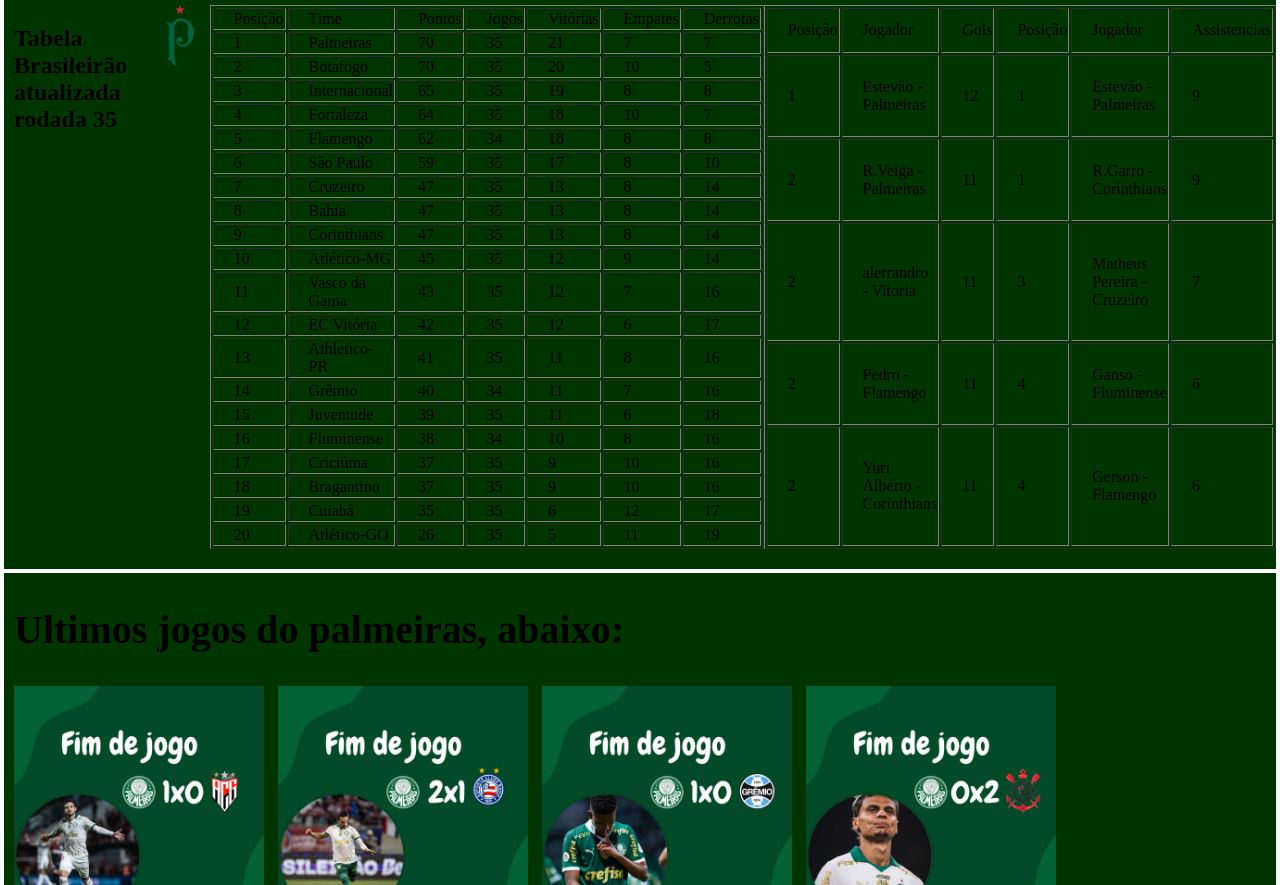
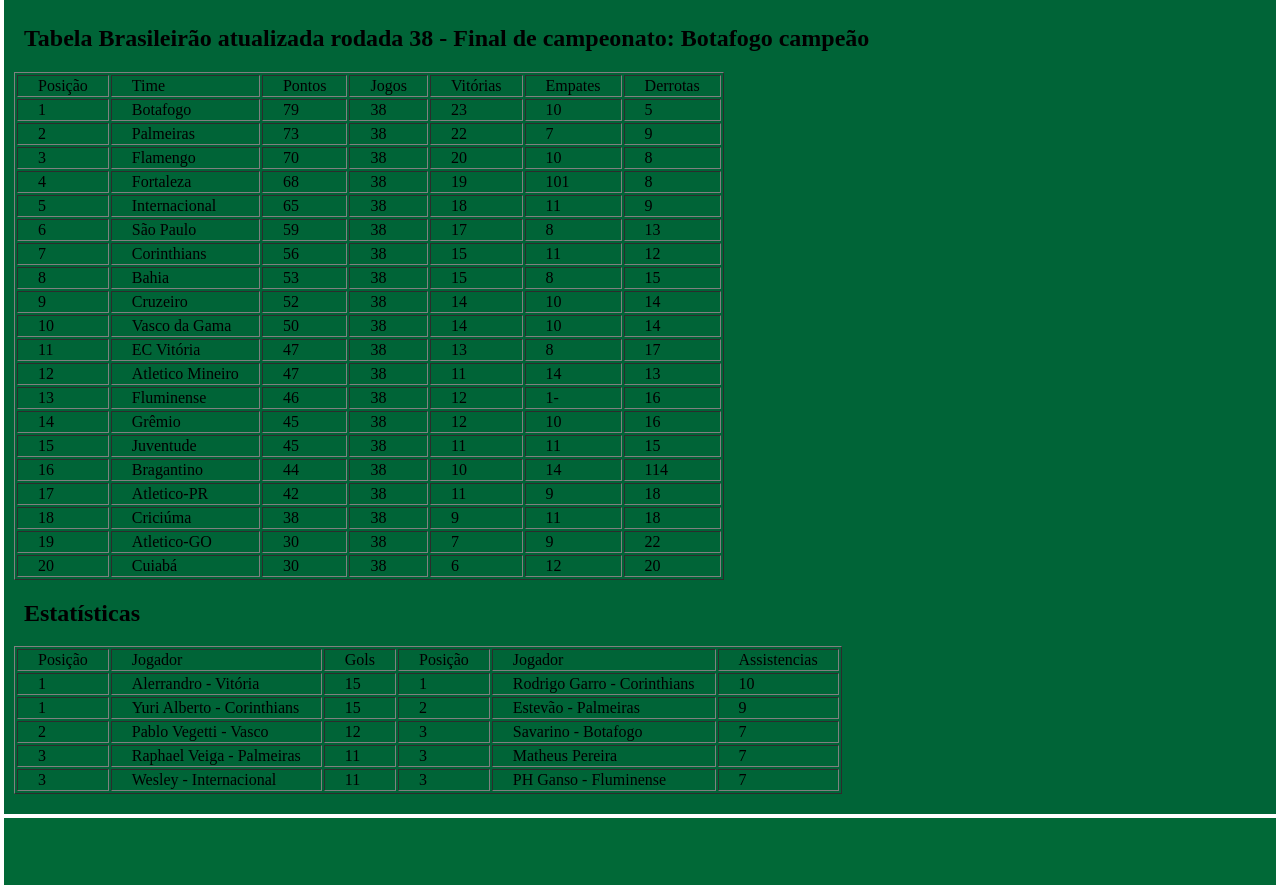
Before and after one commit to Pedrow769/Site-Palmeiras, a plain HTML site: page index.html in a window 1280 px wide. Shown: the part 295-1180 px from the top of the page. Drawn offline with Linux system fonts and the light colour scheme.

Commit message:
Atualização semanal
Atualização semanal do site de informações do Palmeiras

```diff
--- a/index.html
+++ b/index.html
@@ -12,12 +12,11 @@
     <h1>Verdão Sempre</h1>
     <img src="Simbolo-palmeiras-1.png">
     <p>Aqui vamos ter informações atualizadas sobre o palmeiras</p>
-<a href="https://www.instagram.com/palmeirasmemes1914/">
+    <a href="https://www.instagram.com/palmeirasmemes1914/">
         <img src="Logo insta.png" alt=""> </a>
 
     <section class="Tabela">
-        <H2>Tabela Brasileirão atualizada rodada 35</H2>
-        <img src="Simbolo-palmeiras-2.png">
+        <H2>Tabela Brasileirão atualizada rodada 38 - Final de campeonato: Botafogo campeão</H2>
         <table border="1">
             <tr>
                 <td>Posição</td>
@@ -30,188 +29,188 @@
             </tr>
             <tr>
                 <td>1</td>
-                <td>Palmeiras</td>
-                <td>70</td>
-                <td>35</td>
-                <td>21</td>
-                <td>7</td>
-                <td>7</td>
-            </tr>
-            <tr>
-                <td>2</td>
                 <td>Botafogo</td>
-                <td>70</td>
-                <td>35</td>
-                <td>20</td>
+                <td>79</td>
+                <td>38</td>
+                <td>23</td>
                 <td>10</td>
                 <td>5</td>
             </tr>
             <tr>
+                <td>2</td>
+                <td>Palmeiras</td>
+                <td>73</td>
+                <td>38</td>
+                <td>22</td>
+                <td>7</td>
+                <td>9</td>
+            </tr>
+            <tr>
                 <td>3</td>
-                <td>Internacional</td>
-                <td>65</td>
-                <td>35</td>
-                <td>19</td>
-                <td>8</td>
+                <td>Flamengo</td>
+                <td>70</td>
+                <td>38</td>
+                <td>20</td>
+                <td>10</td>
                 <td>8</td>
             </tr>
             <tr>
                 <td>4</td>
                 <td>Fortaleza</td>
-                <td>64</td>
-                <td>35</td>
-                <td>18</td>
-                <td>10</td>
-                <td>7</td>
+                <td>68</td>
+                <td>38</td>
+                <td>19</td>
+                <td>101</td>
+                <td>8</td>
             </tr>
             <tr>
                 <td>5</td>
-                <td>Flamengo</td>
-                <td>62</td>
-                <td>34</td>
+                <td>Internacional</td>
+                <td>65</td>
+                <td>38</td>
                 <td>18</td>
-                <td>8</td>
-                <td>8</td>
+                <td>11</td>
+                <td>9</td>
             </tr>
             <tr>
                 <td>6</td>
                 <td>São Paulo</td>
                 <td>59</td>
-                <td>35</td>
+                <td>38</td>
                 <td>17</td>
                 <td>8</td>
-                <td>10</td>
+                <td>13</td>
             </tr>
             <tr>
                 <td>7</td>
-                <td>Cruzeiro</td>
-                <td>47</td>
-                <td>35</td>
-                <td>13</td>
-                <td>8</td>
-                <td>14</td>
+                <td>Corinthians</td>
+                <td>56</td>
+                <td>38</td>
+                <td>15</td>
+                <td>11</td>
+                <td>12</td>
             </tr>
             <tr>
                 <td>8</td>
                 <td>Bahia</td>
-                <td>47</td>
-                <td>35</td>
-                <td>13</td>
+                <td>53</td>
+                <td>38</td>
+                <td>15</td>
                 <td>8</td>
-                <td>14</td>
+                <td>15</td>
             </tr>
             <tr>
                 <td>9</td>
-                <td>Corinthians</td>
-                <td>47</td>
-                <td>35</td>
-                <td>13</td>
-                <td>8</td>
+                <td>Cruzeiro</td>
+                <td>52</td>
+                <td>38</td>
+                <td>14</td>
+                <td>10</td>
                 <td>14</td>
             </tr>
             <tr>
                 <td>10</td>
-                <td>Atlético-MG</td>
-                <td>45</td>
-                <td>35</td>
-                <td>12</td>
-                <td>9</td>
+                <td>Vasco da Gama</td>
+                <td>50</td>
+                <td>38</td>
+                <td>14</td>
+                <td>10</td>
                 <td>14</td>
             </tr>
             <tr>
                 <td>11</td>
-                <td>Vasco da Gama</td>
-                <td>43</td>
-                <td>35</td>
-                <td>12</td>
-                <td>7</td>
-                <td>16</td>
+                <td>EC Vitória</td>
+                <td>47</td>
+                <td>38</td>
+                <td>13</td>
+                <td>8</td>
+                <td>17</td>
             </tr>
             <tr>
                 <td>12</td>
-                <td>EC Vitória</td>
-                <td>42</td>
-                <td>35</td>
-                <td>12</td>
-                <td>6</td>
-                <td>17</td>
+                <td>Atletico Mineiro</td>
+                <td>47</td>
+                <td>38</td>
+                <td>11</td>
+                <td>14</td>
+                <td>13</td>
             </tr>
             <tr>
                 <td>13</td>
-                <td>Athletico-PR</td>
-                <td>41</td>
-                <td>35</td>
-                <td>11</td>
-                <td>8</td>
+                <td>Fluminense</td>
+                <td>46</td>
+                <td>38</td>
+                <td>12</td>
+                <td>1-</td>
                 <td>16</td>
             </tr>
             <tr>
                 <td>14</td>
                 <td>Grêmio</td>
-                <td>40</td>
-                <td>34</td>
-                <td>11</td>
-                <td>7</td>
+                <td>45</td>
+                <td>38</td>
+                <td>12</td>
+                <td>10</td>
                 <td>16</td>
             </tr>
             <tr>
                 <td>15</td>
                 <td>Juventude</td>
-                <td>39</td>
-                <td>35</td>
+                <td>45</td>
+                <td>38</td>
                 <td>11</td>
-                <td>6</td>
+                <td>11</td>
+                <td>15</td>
+            </tr>
+            <tr>
+                <td>16</td>
+                <td>Bragantino</td>
+                <td>44</td>
+                <td>38</td>
+                <td>10</td>
+                <td>14</td>
+                <td>114</td>
+            </tr>
+            <tr>
+                <td>17</td>
+                <td>Atletico-PR</td>
+                <td>42</td>
+                <td>38</td>
+                <td>11</td>
+                <td>9</td>
                 <td>18</td>
             </tr>
             <tr>
-                <td>16</td>
-                <td>Fluminense</td>
+                <td>18</td>
+                <td>Criciúma </td>
                 <td>38</td>
-                <td>34</td>
-                <td>10</td>
-                <td>8</td>
-                <td>16</td>
-            </tr>
-            <tr>
-                <td>17</td>
-                <td>Criciúma</td>
-                <td>37</td>
-                <td>35</td>
+                <td>38</td>
                 <td>9</td>
-                <td>10</td>
-                <td>16</td>
-            </tr>
-            <tr>
+                <td>11</td>
                 <td>18</td>
-                <td>Bragantino</td>
-                <td>37</td>
-                <td>35</td>
-                <td>9</td>
-                <td>10</td>
-                <td>16</td>
             </tr>
 
             <tr>
                 <td>19</td>
-                <td>Cuiabá</td>
-                <td>35</td>
-                <td>35</td>
-                <td>6</td>
-                <td>12</td>
-                <td>17</td>
+                <td>Atletico-GO</td>
+                <td>30</td>
+                <td>38</td>
+                <td>7</td>
+                <td>9</td>
+                <td>22</td>
             </tr>
 
             <tr>
                 <td>20</td>
-                <td>Atlético-GO</td>
-                <td>26</td>
-                <td>35</td>
-                <td>5</td>
-                <td>11</td>
-                <td>19</td>
+                <td>Cuiabá</td>
+                <td>30</td>
+                <td>38</td>
+                <td>6</td>
+                <td>12</td>
+                <td>20</td>
             </tr>
         </table>
-
+        <h2>Estatísticas</h2>
         <table border="1">
             <tr>
                 <td>Posição</td>
@@ -224,47 +223,47 @@
 
             <tr>
                 <td>1</td>
-                <td>Estevão - Palmeiras </td>
-                <td>12 </td>
+                <td>Alerrandro - Vitória </td>
+                <td>15 </td>
                 <td> 1</td>
+                <td>Rodrigo Garro - Corinthians</td>
+                <td>10</td>
+            </tr>
+
+            <tr>
+                <td>1</td>
+                <td>Yuri Alberto - Corinthians</td>
+                <td>15</td>
+                <td>2</td>
                 <td>Estevão - Palmeiras</td>
                 <td>9</td>
             </tr>
 
             <tr>
                 <td>2</td>
-                <td>R.Veiga - Palmeiras</td>
-                <td>11</td>
-                <td>1</td>
-                <td>R.Garro - Corinthians</td>
-                <td>9</td>
-            </tr>
-
-            <tr>
-                <td>2</td>
-                <td>alerrandro - Vitoria </td>
-                <td>11</td>
+                <td>Pablo Vegetti - Vasco </td>
+                <td>12</td>
                 <td>3</td>
-                <td>Matheus Pereira - Cruzeiro</td>
+                <td>Savarino - Botafogo</td>
                 <td>7</td>
             </tr>
 
             <tr>
-                <td>2</td>
-                <td>Pedro - Flamengo</td>
+                <td>3</td>
+                <td>Raphael Veiga - Palmeiras</td>
                 <td>11</td>
-                <td>4</td>
-                <td>Ganso - Fluminense</td>
-                <td>6</td>
+                <td>3</td>
+                <td>Matheus Pereira</td>
+                <td>7</td>
             </tr>
 
             <tr>
-                <td>2</td>
-                <td>Yuri Alberto - Corinthians</td>
+                <td>3</td>
+                <td>Wesley - Internacional</td>
                 <td>11</td>
-                <td>4</td>
-                <td>Gerson - Flamengo</td>
-                <td>6</td>
+                <td>3</td>
+                <td>PH Ganso - Fluminense</td>
+                <td>7</td>
             </tr>
 
 
@@ -272,46 +271,48 @@
     </section>
 
     <section class="jogos">
-        <h1>Ultimos jogos do palmeiras, abaixo:</h1>
+        <h3>Ultimos jogos do palmeiras, abaixo:</h3>
+        <img src="Fim de jogo Fluminense.png">
+        <img src="Fim de jogo Cruzeiro.png">
+        <img src="Fim de jogo Botafogo.png">
         <img src="Fim de jogo atletico G.png">
         <img src="Fim de jogo bahia.png">
-        <img src="Fim de jogo gremio.png">
-        <img src="Fim de jogo corinthias.png">
-        <img src="Fim de jogo.png">
 
     </section>
 
     <section class="Escalações">
-        <h1>Ultimas Escalações dos jogos, abaixo:</h1>
+        <h3>Ultimas Escalações dos jogos, abaixo:</h3>
+        <img src="Esclação Fluminense.png">
+        <img src="Esclação Cruzeiro.png">
+        <img src="Esclação Botafogo.png">
         <img src="Escalação Atletico goianiense.png">
         <img src="Escalação Bahia.png">
-        <img src="Escalação Gremio.png">
-        <img src="Escalação corinthias.png">
-        <img src="Escalação fortaleza.jpg">
+
     </section>
 
-    <section class="Resumo-jogos">
-        <h1>Resumo dos jogos</h1>
-        <div class="Resumo-1">
+    <section class="Video-jogos">
+        <h3>Resumo dos jogos</h3>
+        <div class="Video-1">
+            <a href="https://www.youtube.com/watch?v=z-a7Yq2wiPg">
+                <img src="Video Palmeiras x Fluminense.jpeg"></a>
+        </div>
+        <div class="Video-2">
+            <a href="https://www.youtube.com/watch?v=-PmrgwbhZc4">
+                <img src="Video Palmeiras x Cruzeiro.jpeg"></a>
+        </div>
+        <div class="Video-3">
+            <a href="https://youtu.be/qc5e_a2XW3w?si=BAB_BnIffoT-rm1l">
+                <img src="https://img.youtube.com/vi/qc5e_a2XW3w/maxresdefault.jpg"></a>
+        </div>
+        <div class="Video-4">
             <a href="https://www.youtube.com/watch?v=sFBlirT5OSw">
                 <img src="https://img.youtube.com/vi/sFBlirT5OSw/maxresdefault.jpg"></a>
         </div>
-        <div class="Resumo-2">
+        <div class="Video-5">
             <a href="https://www.youtube.com/watch?v=DEoDINbf4bE">
                 <img src="https://img.youtube.com/vi/DEoDINbf4bE/maxresdefault.jpg"></a>
         </div>
-        <div class="Resumo-3">
-            <a href="https://www.youtube.com/watch?v=AHq0M4HYsQ8">
-                <img src="https://img.youtube.com/vi/AHq0M4HYsQ8/maxresdefault.jpg"></a>
-        </div>
-        <div class="Resumo-4">
-            <a href="https://www.youtube.com/watch?v=rsDf9E1RxYU">
-                <img src="https://img.youtube.com/vi/rsDf9E1RxYU/maxresdefault.jpg"></a>
-        </div>
-        <div class="Resumo-5">
-            <a href="https://www.youtube.com/watch?v=2eCzxmctr_g">
-                <img src="https://img.youtube.com/vi/2eCzxmctr_g/maxresdefault.jpg"></a>
-        </div>
+
 
 
     </section>
--- a/styles.css
+++ b/styles.css
@@ -5,25 +5,29 @@ body {
     font-family: 'Times New Roman', Times, serif;
 }
 
-.Tabela{
-    background-color: rgb(0, 53, 0);
+.Tabela {
+    background-color: rgb(0, 100, 55);
     padding-bottom: 20px;
     padding-top: 20px;
-    border-top:solid 4px white;
+    border-top: solid 4px white;
     padding-left: 10px;
-    display: flex;
+    padding-right: 10px;
+
     overflow-x: auto;
 }
 
+td {
+    padding-left: 20px;
+    padding-right: 20px;
+}
+
 .jogos {
-    background-color: rgb(0, 53, 0);
+    background-color: rgb(1, 105, 55);
     border-bottom: solid 4px white;
     border-top: solid 4px white;
-}
-td{
-padding-left: 20px;
-
-
+    overflow-x: auto;
+    padding-top: 50px;
+    padding-bottom: 50px;
 }
 
 .jogos img {
@@ -33,9 +37,15 @@ padding-left: 20px;
 }
 
 .Escalações {
-    background-color: rgb(0, 53, 0);
+    background-color: rgb(0, 100, 55);
     border-bottom: solid 4px white;
     border-top: solid 4px white;
+    overflow-x: auto;
+    padding-top: 50px;
+    padding-bottom: 50px;
+    padding-right: 10px;
+
+
 }
 
 .Escalações img {
@@ -44,72 +54,83 @@ padding-left: 20px;
     padding-left: 10px;
 }
 
-.Resumo-jogos{
-    background-color: rgb(0, 53, 0);
+.Video-jogos {
+    background-color: rgb(1, 105, 55);
     border-bottom: solid 4px white;
     border-top: solid 4px white;
     display: flex;
     overflow-x: auto;
+    padding-top: 50px;
+    padding-bottom: 50px;
 }
 
-.Resumo-1 img{
+.Video-1 img {
     width: 360px;
     height: 230px;
     padding-left: 10px;
     opacity: 0.5;
-    border-top: solid;
-}
-
-.Resumo-1 img:hover{
-    opacity: 1.0;
 
 }
 
-.Resumo-2 img{
+.Video-1 img:hover {
+    opacity: 1.0;
+    border: solid 5px rgb(80, 200, 120);
+    padding-left: 0px;
+}
+
+.Video-2 img {
     width: 360px;
     height: 230px;
     padding-left: 10px;
     opacity: 0.5;
 }
 
-.Resumo-2 img:hover{
+.Video-2 img:hover {
     opacity: 1.0;
+    border: solid 5px rgb(80, 200, 120);
+    padding-left: 0px;
 }
 
-.Resumo-3 img{
+.Video-3 img {
     width: 360px;
     height: 230px;
     padding-left: 10px;
     opacity: 0.5;
 }
 
-.Resumo-3 img:hover{
+.Video-3 img:hover {
     opacity: 1.0;
+    border: solid 5px rgb(80, 200, 120);
+    padding-left: 0px;
 }
 
-.Resumo-4 img{
+.Video-4 img {
     width: 360px;
     height: 230px;
     padding-left: 10px;
     opacity: 0.5;
 }
 
-.Resumo-4 img:hover{
+.Video-4 img:hover {
     opacity: 1.0;
+    border: solid 5px rgb(80, 200, 120);
+    padding-left: 0px;
 }
 
-.Resumo-5 img{
+.Video-5 img {
     width: 360px;
     height: 230px;
     padding-left: 10px;
     opacity: 0.5;
 }
 
-.Resumo-5 img:hover{
+.Video-5 img:hover {
     opacity: 1.0;
+    border: solid 5px rgb(80, 200, 120);
+    padding-left: 0px;
 }
 
-img{
+img {
     height: 60px;
     width: 60px;
 }
@@ -122,9 +143,17 @@ h1 {
 
 h2 {
     color: rgb(0, 0, 0);
+    padding-right: 10px;
+    padding-left: 10px;
 }
 
 p {
     font-size: 25px;
     color: rgb(0, 0, 0);
 }
+
+h3 {
+    font-size: 20px;
+    padding-left: 10px;
+    display: block;
+}
```
Also changed, not shown: Escalação Atletico goianiense.png, Esclação Botafogo.png (added), Esclação Cruzeiro.png (added), Esclação Fluminense.png (added), Fim de jogo Botafogo.png (added), Fim de jogo Cruzeiro.png (added), Fim de jogo Fluminense.png (added), Video Palmeiras x Cruzeiro.jpeg (added), Video Palmeiras x Fluminense.jpeg (added).
